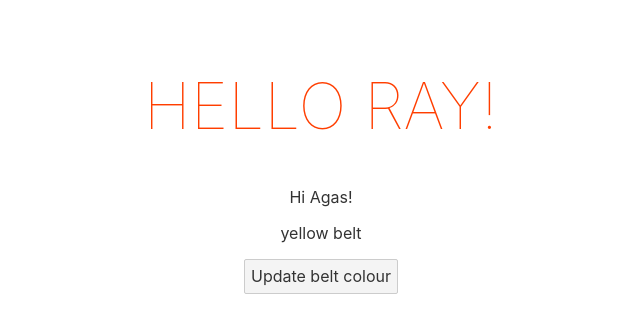
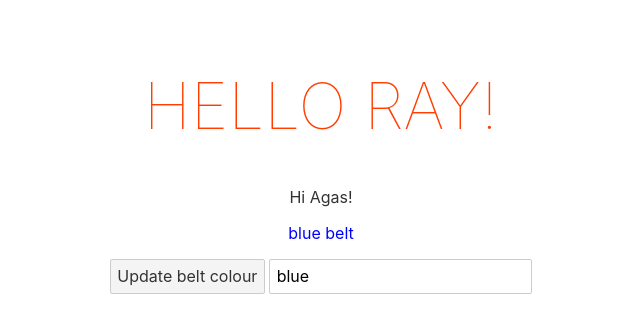
Before and after one commit to raybagas7/svelte-intro-ntk, a Svelte app: page / in a window 1280 px wide. Shown: the top 332 px of the page, without its empty margins (319-959 px from the left). Built offline with nearby package versions, Linux system fonts and the light colour scheme.

Commit message:
feat(bind data): - use state input and bind the event to the variable - make conditional rendering wity style property base on the value

```diff
--- a/src/App.svelte
+++ b/src/App.svelte
@@ -1,16 +1,23 @@
 <script>
 	let name = "Ray";
-	let beltColour = "yellow"
+	let beltColour = "blue"
 	const handleClick = () => {
 		beltColour = 'red'
+	}
+
+	const handleInput = (e) => {
+		beltColour = e.target.value
 	}
 </script>
 
 <main>
 	<h1>Hello {name}!</h1>
 	<p>Hi Agas!</p>
-	<p>{beltColour} belt</p>
+	<p style="color: {beltColour}">{beltColour} belt</p>
 	<button on:click={handleClick}>Update belt colour</button>
+	<!-- One way data binding dont need bind property if it's 2 way you can bind -->
+	<!-- <input type="text" value={beltColour} on:input={handleInput}/> -->
+	<input type="text" bind:value={beltColour}/>
 </main>
 
 <style>
```
